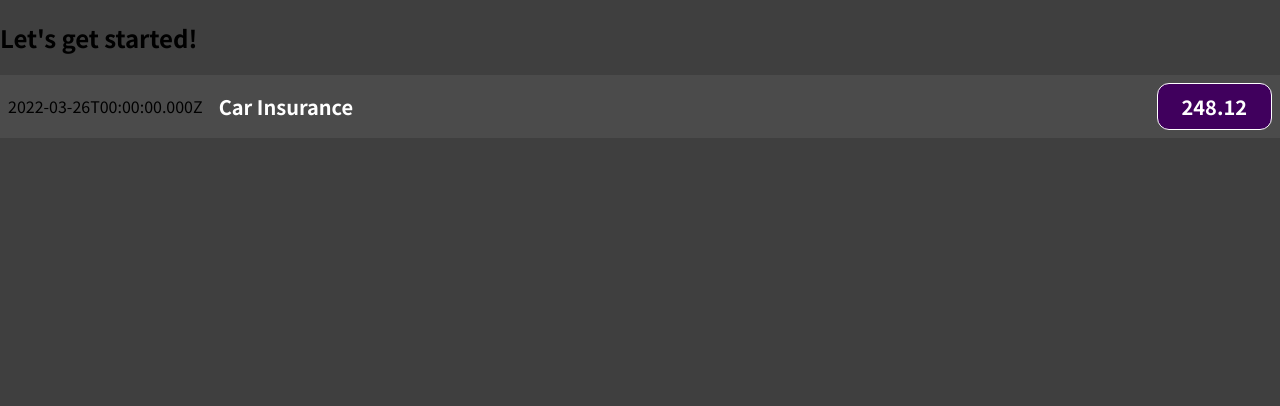
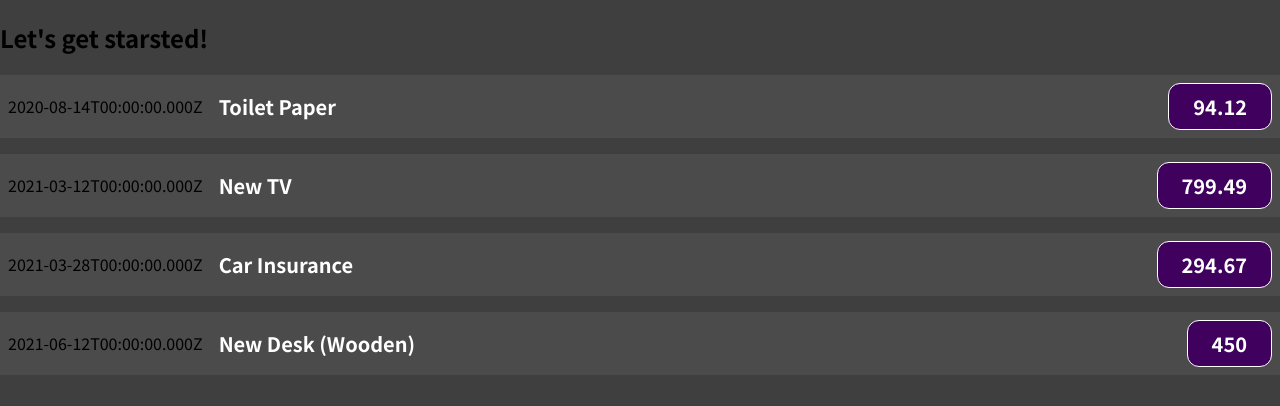
Before and after one commit to axvg/rjs_l, a JavaScript app: page / in a window 1280 px wide. Shown: the top 406 px of the page. Built offline with nearby package versions, Linux system fonts and the light colour scheme.

Commit message:
adds props to ExpenseItems comp

```diff
--- a/src/App.js
+++ b/src/App.js
@@ -1,10 +1,56 @@
 import ExpenseItems from "./components/ExpenseItems";
 
 function App() {
+  const expenses = [
+    {
+      id: "e1",
+      title: "Toilet Paper",
+      amount: 94.12,
+      date: new Date(2020, 7, 14),
+    },
+    {
+      id: "e2",
+      title: "New TV",
+      amount: 799.49,
+      date: new Date(2021, 2, 12),
+    },
+    {
+      id: "e3",
+      title: "Car Insurance",
+      amount: 294.67,
+      date: new Date(2021, 2, 28),
+    },
+    {
+      id: "e4",
+      title: "New Desk (Wooden)",
+      amount: 450,
+      date: new Date(2021, 5, 12),
+    },
+  ];
+
   return (
     <div>
-      <h2>Let's get started!</h2>
-      <ExpenseItems></ExpenseItems>
+      <h2>Let's get starsted!</h2>
+      <ExpenseItems
+        title={expenses[0].title}
+        amount={expenses[0].amount}
+        date={expenses[0].date}
+      ></ExpenseItems>
+      <ExpenseItems
+        title={expenses[1].title}
+        amount={expenses[1].amount}
+        date={expenses[1].date}
+      ></ExpenseItems>
+      <ExpenseItems
+        title={expenses[2].title}
+        amount={expenses[2].amount}
+        date={expenses[2].date}
+      ></ExpenseItems>
+      <ExpenseItems
+        title={expenses[3].title}
+        amount={expenses[3].amount}
+        date={expenses[3].date}
+      ></ExpenseItems>
     </div>
   );
 }
--- a/src/components/ExpenseItems.js
+++ b/src/components/ExpenseItems.js
@@ -1,16 +1,12 @@
 import "./ExpenseItem.css";
 
-function ExpenseItem() {
-  const expenseDate = new Date(2022, 2, 26);
-  const expenseTitle = "Car Insurance";
-  const expenseAmount = 248.12;
-
+function ExpenseItem(props) {
   return (
     <div className="expense-item">
-      <div>{expenseDate.toISOString()}</div>
+      <div>{props.date.toISOString()}</div>
       <div className="expense-item__description">
-        <h2>{expenseTitle}</h2>
-        <div className="expense-item__price">{expenseAmount}</div>
+        <h2>{props.title}</h2>
+        <div className="expense-item__price">{props.amount}</div>
       </div>
     </div>
   );
```
